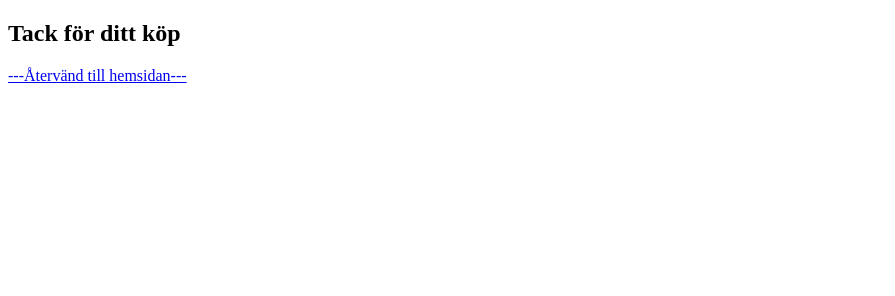
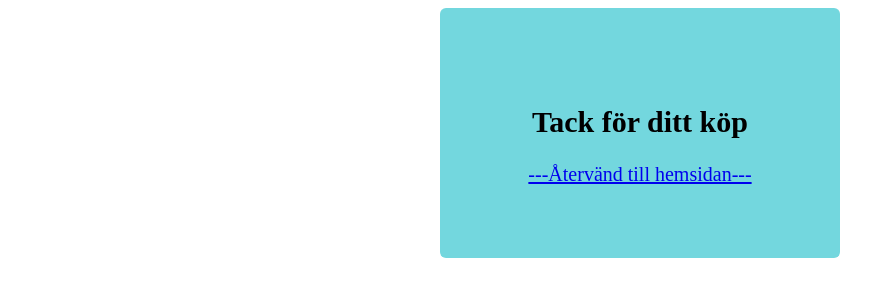
Before and after one commit to rattnt/Glasshemsida, a plain HTML site: page utcheckning.html in a window 1280 px wide. Shown: the whole page, without its empty margins (0-895 px from the left). Drawn offline with Linux system fonts and the light colour scheme.

Commit message:
Utcheckning
Fixade en finare utcheckning

```diff
--- /dev/null
+++ b/utcheckning.css
@@ -0,0 +1,18 @@
+.container {
+    height: 100%;
+    width: 100%;
+    display: flex;
+    justify-content: center;
+}
+
+.ruta {
+    display: flex;
+    justify-content: center;
+    align-items: center;
+    flex-direction: column;
+    width: 400px;
+    height: 250px;
+    font-size: 20px;
+    background-color: #73d7de;
+    border-radius: 6px;
+}
--- a/utcheckning.html
+++ b/utcheckning.html
@@ -4,7 +4,8 @@
     <meta charset="UTF-8">
     <meta http-equiv="X-UA-Compatible" content="IE=edge">
     <meta name="viewport" content="width=device-width, initial-scale=1.0">
-    <title>Document</title>
+    <link href=utcheckning.css rel="stylesheet">
+    <title>Tack för ditt köp!</title>
 </head>
 <body>
     <div class="container">
```
